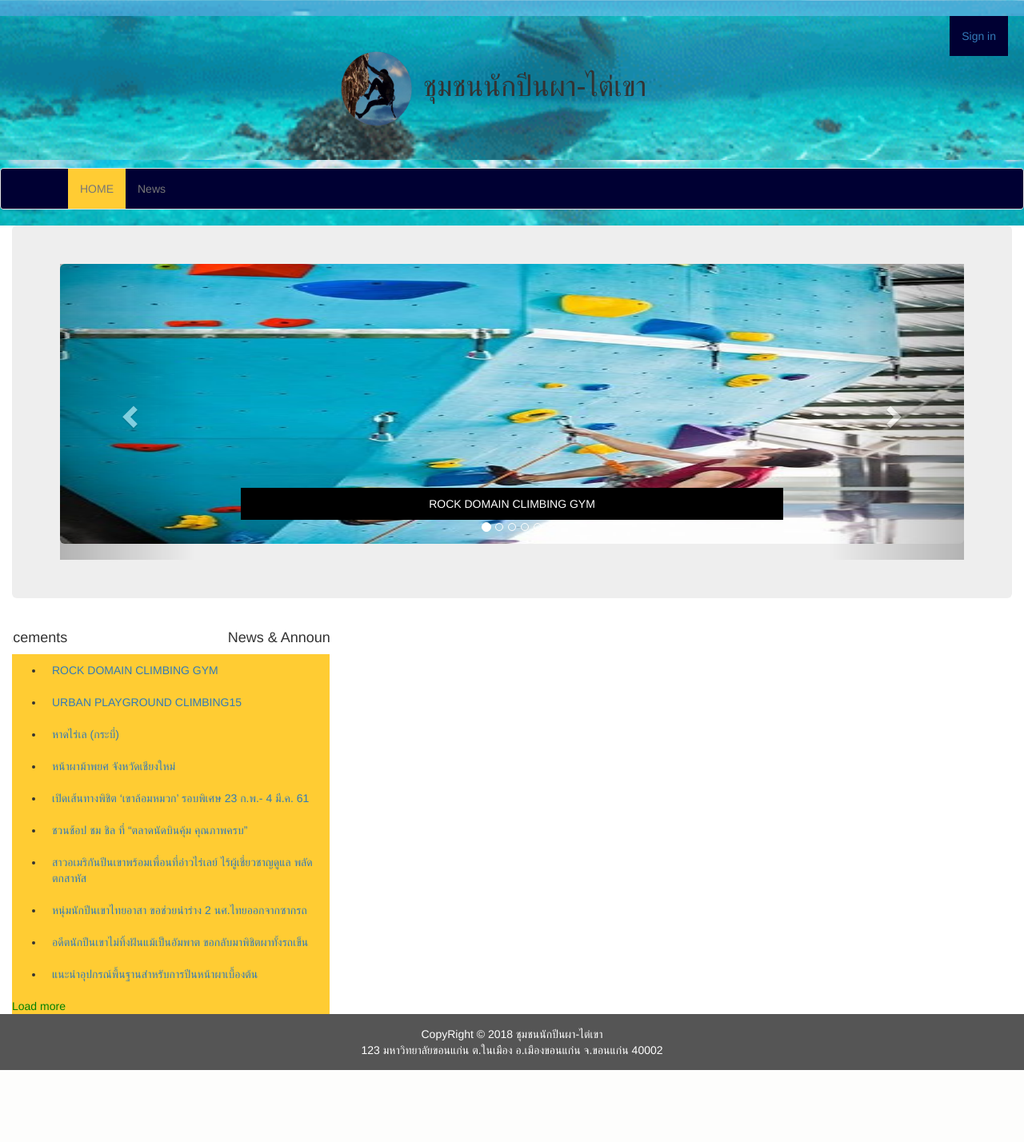
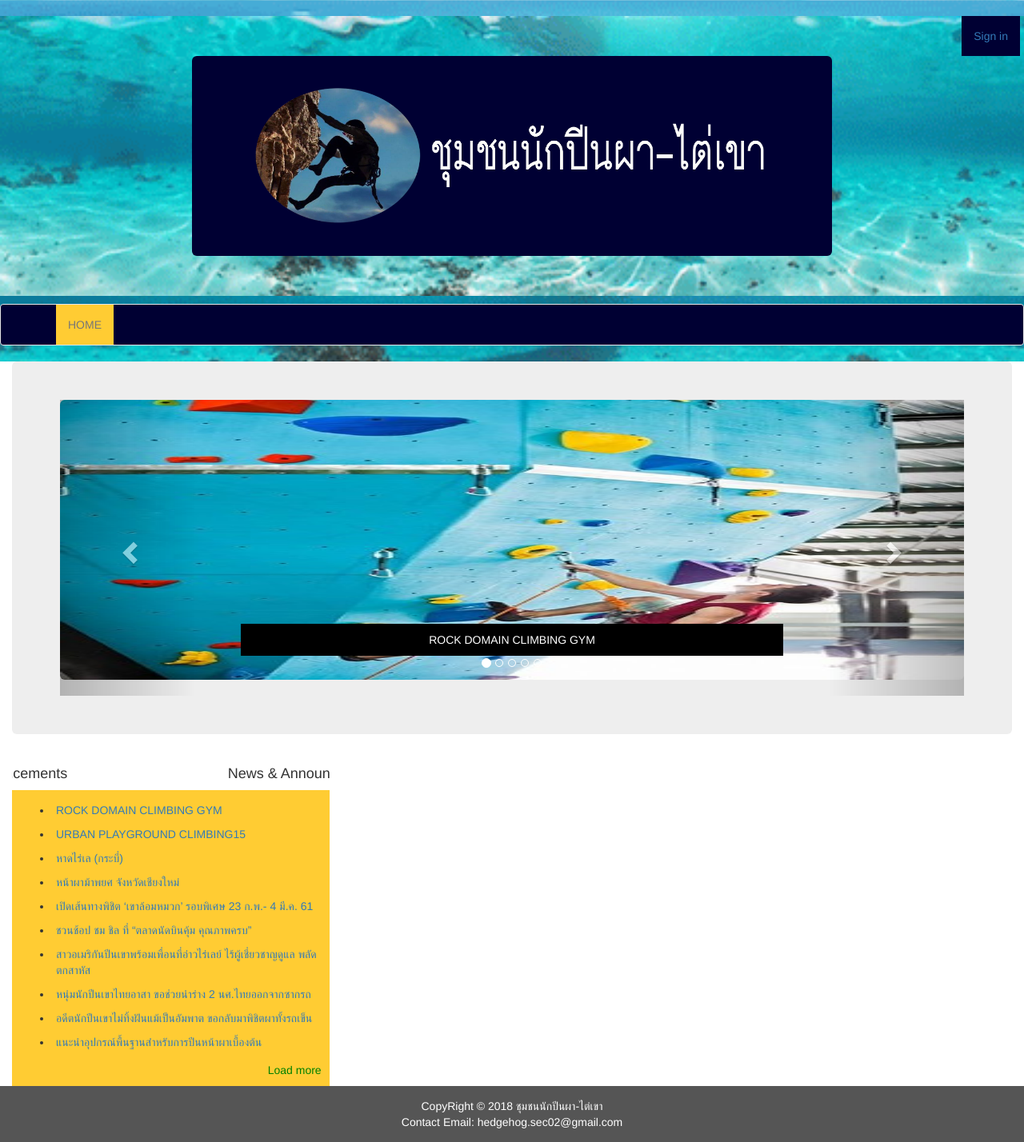
Before and after one commit to Hedgehog-Sec02/Climb_web_SoftEN, a PHP site: page /climb_web/ in a window 1280 px wide. Shown: the whole page at 80% size. Before the commit the page ends 1338 px from the top, so only its background shows below. Run offline with PHP 8.4, Linux system fonts and the light colour scheme; data comes from the database, SQL or seed files in the repository.

Commit message:
Clim_web_version1.2

```diff
--- a/index.php
+++ b/index.php
@@ -64,7 +64,7 @@
                 $('#newsList li').not(':lt('+x+')').slideUp("");
                 $('#loadMore').show();
                 $('#showLess').show();
-                if(x == 3){
+                if(x == 10){
                     $('#showLess').hide();
                 }
             });
@@ -94,7 +94,7 @@
             }
             .multiline
             {
-                padding:10px;
+                padding:5px;
                 white-space: pre-wrap;
             }
             .LOGO
@@ -151,21 +151,36 @@
             0% { left: 0; }
             100% { left: -100%; }
             }
+			ul.nav.navbar-nav.navbar-right li.nav-item{
+				background-color: #000033;
+				margin-right:20px ;
+
+
+			}
+
+			ul.nav.navbar-nav.navbar-right li.nav-item a:hover{
+				background:#000033;
+
+			}
 
     </style>
 </head>
 <body>
-            <ul class="nav navbar-nav navbar-right" style ="background-color: #000033; margin-right:20px ;" >
-                <li><a href="#contact">Sign in</a></li>
+            <ul class="nav navbar-nav navbar-right">
+                <li class="nav-item"><a href="#contact">Sign in</a></li>
             </ul>
     <h1 ><div  class="container" style ="background-image:url(img/sea.gif); background-repeat: no-repeat;width:100%;
-    background-size:cover;background-attachment:fixed;background-position:center;padding:30px;"><center><img src="image/LOGO/LOGO.png" width="120px" height="120px">ชุมชนนักปีนผา-ไต่เขา</center></div></h1>
+    background-size:cover;background-attachment:fixed;background-position:center;padding:50px;"><center><img class='img-rounded' src="image/LOGO/logo.png" width="800px" height="250px" ></center></div></h1>
     <nav class="navbar navbar-default" style="background-color: #000033; color:#FFFFFF	; ">
-    <div class="container">
+    <div class="container"
         <div class="collapse navbar-collapse" id="myNavbar" >
             <ul class="nav navbar-nav navbar-left">
-                <li style="background-color:#FFCC33;" id="Home"><a href="">HOME</a></li>
-                <li><a href="#services">News</a></li>
+                <li class="nav-item dropdown" style="background-color:#FFCC33;"><a class="nav-link dropdown-toggle" id="navbarDropdownMenuLink" data-toggle="dropdown" aria-haspopup="true" aria-expanded="false" href=<?php $base_url ;?>>HOME</a>
+					<div class="dropdown-menu" aria-labelledby="navbarDropdownMenuLink">
+						<a class="dropdown-item" href="#">News&Announcements</a>
+					</div>
+                </li>
+                <li><a href="#services"></a></li>
                 <li><a href="#portfolio"></a></li>
                 <li><a href="#pricing"></a></li>
                 <li><a href="#contact"></a></li>
@@ -237,10 +252,10 @@
                         <h4><span id="NewsAndAnno">News & Announcements</span></h4>
                     </div>
                 </div>
-                    <div class="textContainer_Truncate" style="background-color:#FFCC33	;">
+                    <div class="textContainer_Truncate" style="background-color:#FFCC33	; padding:10px;">
                         <ul id="newsList">
                                 <?php
-                                    $str = "SELECT NewsID, NewsTitle, NewsContent, NewsTag, TIMEDATE, NewsShot, DATE(TIMEDATE) AS DATE, TIME(TIMEDATE) AS TIME FROM NEWS ORDER BY TIMEDATE DESC ";
+                                    $str = "SELECT NewsID, NewsTitle, NewsContent, NewsTag, TIMEDATE, NewsShot, DATE(TIMEDATE) AS DATE, TIME(TIMEDATE) AS TIME FROM NEWS ORDER BY TIMEDATE DESC";
                                     $stmt2 = $pdo->prepare($str);
                                     $stmt2->execute();
                                     $i = 0 ;
@@ -251,8 +266,8 @@
                                         <li class="multiline"><a href="News/News.php?NewsID=<?php echo $row["NewsID"]?>"><?php echo $row["NewsTitle"]?></a></li>
                                 <?php } ?>
                             </ul>
-                        <div id="loadMore">Load more</div>
-                        <!--<div id="showLess">Show less</div>-->
+                        <div id="loadMore" align="right">Load more</div>
+                        <!--<div id="showLess" align="right">Show less</div> -->
                     </div>
             </div>
 
@@ -264,7 +279,7 @@
     <footer class="container-fluid text-center">
         <div class = "container">
             <nav>CopyRight © 2018 ชุมชนนักปีนผา-ไต่เขา</nav>
-            <nav>123 มหาวิทยาลัยขอนแก่น ต.ในเมือง อ.เมืองขอนแก่น จ.ขอนแก่น 40002</nav>
+            <nav>Contact Email: hedgehog.sec02@gmail.com</nav>
         </div>
     </footer>
     <!-- JS -->
```
Also changed, not shown: News/News.php (+23 -8 lines), image/LOGO/LOGO.png.
